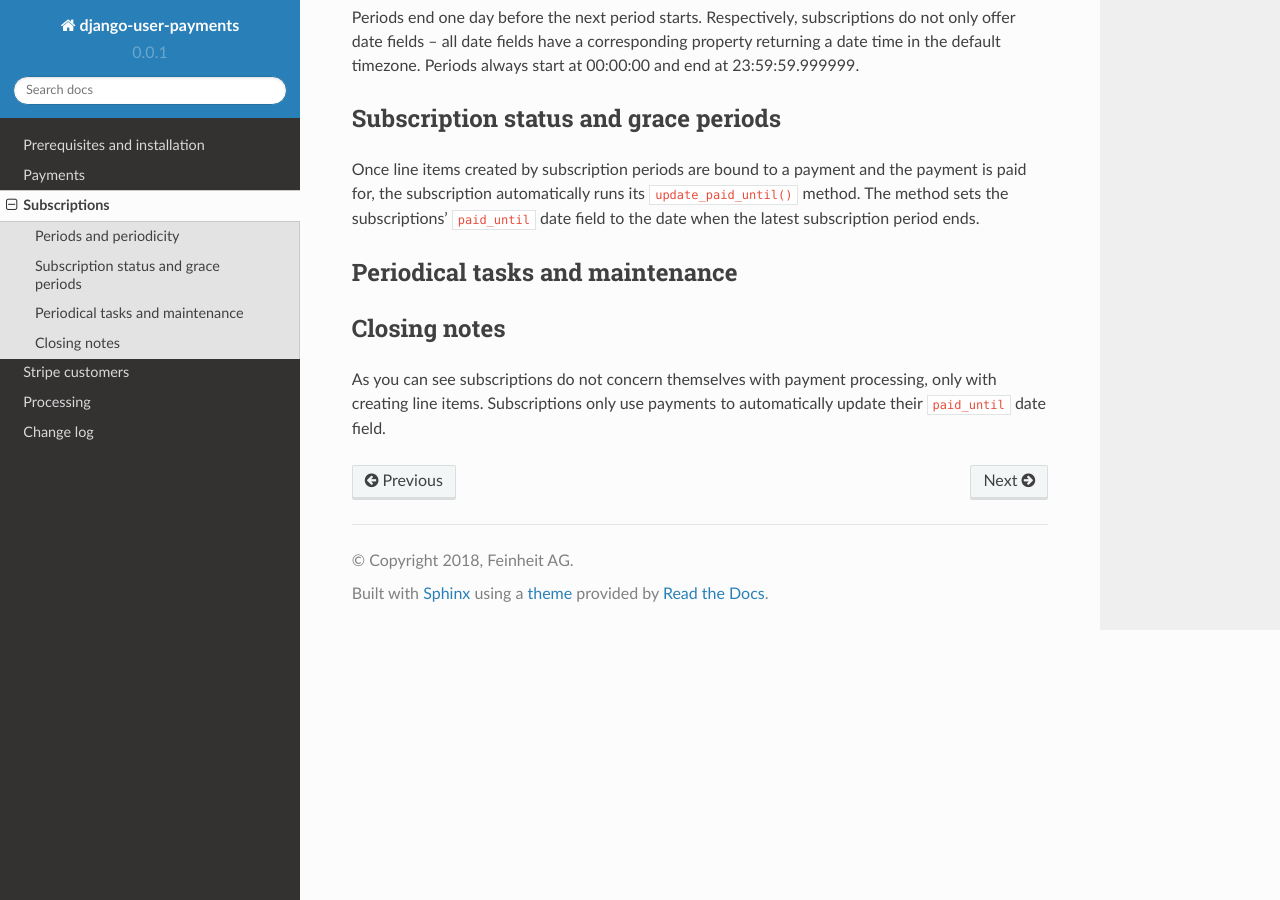
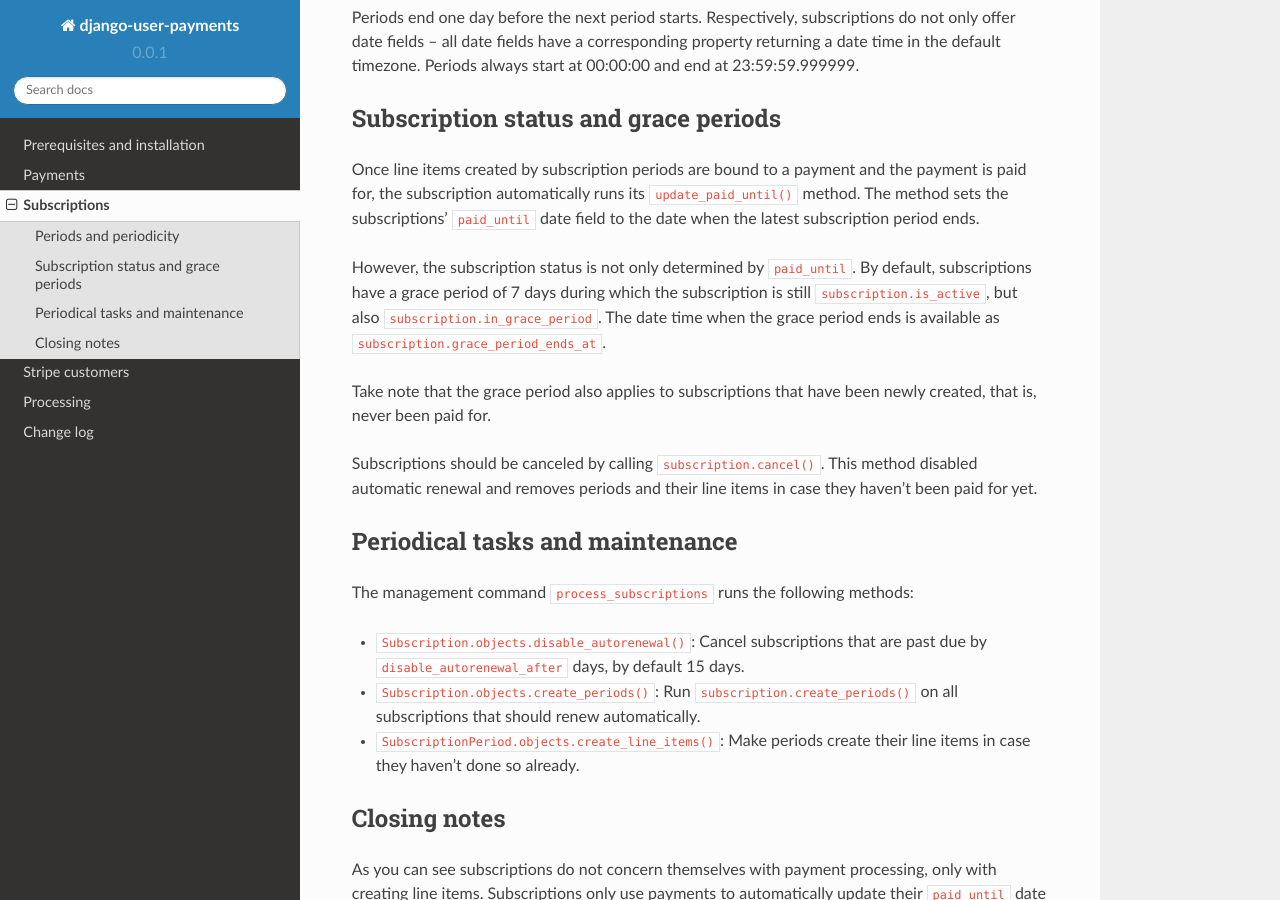
Before and after one commit to matthiask/django-user-payments, a Sphinx documentation site: the page built from docs/subscriptions.rst, in a window 1280 px wide and 900 px high, scrolled down 1276 px. Built offline with Sphinx 7.4.7 and the Read the Docs theme 2.0.0, drawn with Linux system fonts in a browser that asks for light colours.

Commit message:
More user subscriptions docs, remove a misleading comment

```diff
--- a/docs/subscriptions.rst
+++ b/docs/subscriptions.rst
@@ -75,9 +75,34 @@ and the payment is paid for, the subscription automatically runs its
 ``paid_until`` date field to the date when the latest subscription
 period ends.
 
+However, the subscription status is not only determined by
+``paid_until``. By default, subscriptions have a grace period of 7 days
+during which the subscription is still ``subscription.is_active``, but
+also ``subscription.in_grace_period``. The date time when the grace
+period ends is available as ``subscription.grace_period_ends_at``.
+
+Take note that the grace period also applies to subscriptions that have
+been newly created, that is, never been paid for.
+
+Subscriptions should be canceled by calling ``subscription.cancel()``.
+This method disabled automatic renewal and removes periods and their
+line items in case they haven't been paid for yet.
+
 
 Periodical tasks and maintenance
 ~~~~~~~~~~~~~~~~~~~~~~~~~~~~~~~~
+
+The management command ``process_subscriptions`` runs the following
+methods:
+
+- ``Subscription.objects.disable_autorenewal()``: Cancel subscriptions
+  that are past due by ``disable_autorenewal_after`` days, by default 15
+  days.
+- ``Subscription.objects.create_periods()``: Run
+  ``subscription.create_periods()`` on all subscriptions that should
+  renew automatically.
+- ``SubscriptionPeriod.objects.create_line_items()``: Make periods
+  create their line items in case they haven't done so already.
 
 
 Closing notes
```
Also changed, not shown: 1 other file.
